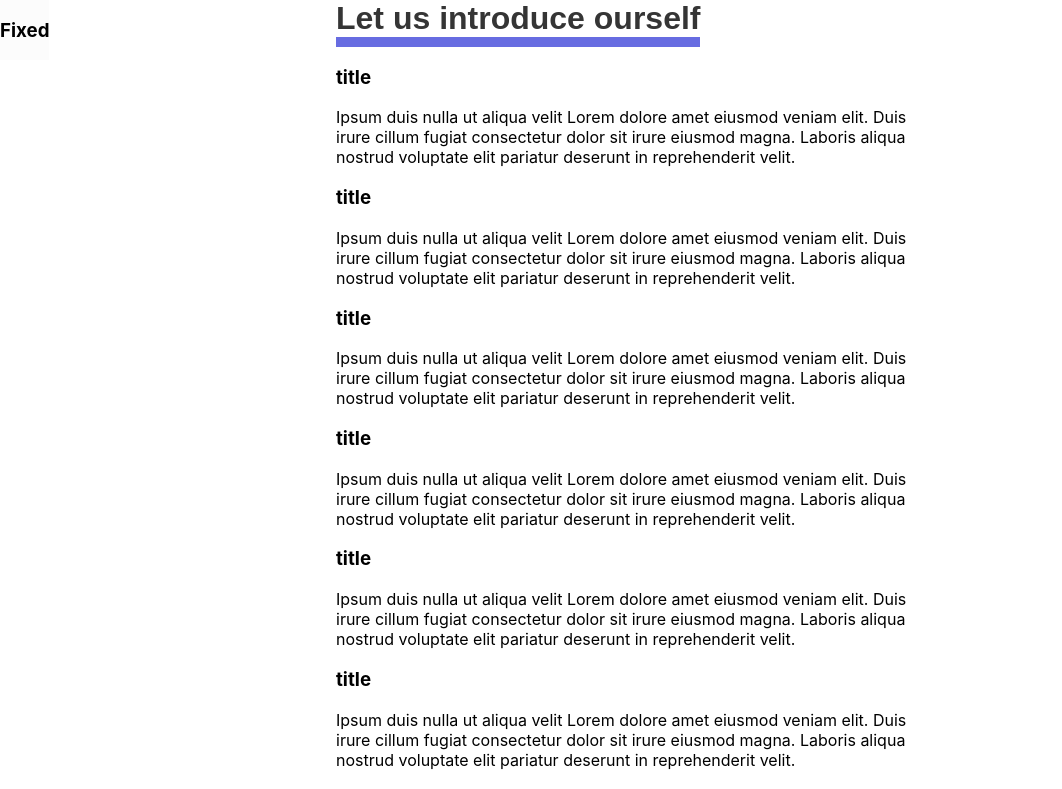
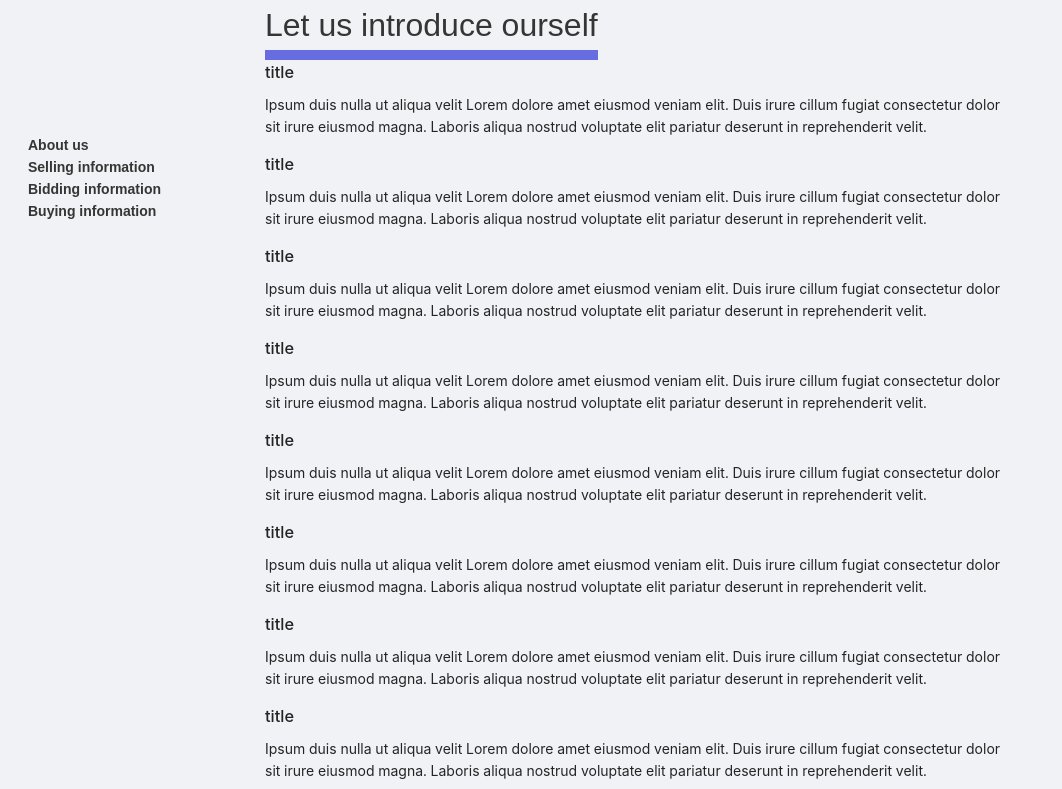
Before and after one commit to Petiazediter/CarAppRewrite, a React (Create React App) app in the folder car-app-frontend/: page /about in a window 1280 px wide. Shown: the top 789 px of the page, without its empty margins (0-1062 px from the left). Built offline with nearby package versions, Linux system fonts and the light colour scheme.

Commit message:
Wrap links to custom styled components.

```diff
--- a/car-app-frontend/src/components/about-page/About.tsx
+++ b/car-app-frontend/src/components/about-page/About.tsx
@@ -1,7 +1,6 @@
-import { thisExpression } from "@babel/types"
 import styled from "@emotion/styled"
 import { Layout } from 'antd'
-import { useState } from "react"
+import 'antd/dist/antd.css';
 
 const AboutHeader = styled('h1')({
     padding:0,
@@ -23,15 +22,26 @@ const Content = styled(Layout)({
 
 const FixedContent = styled(Layout)({
     left:0,
+    display:'block',
+    top:'120px',
     position:"fixed",
     maxWidth: 'none',
-    background: '#FCFCFC',
+    padding:0,
+    margin:0
+})
+
+const SideMenuLink = styled('a')({
+    textAlign:'left',
+    color: '#353535',
+    fontFamily: 'sans-serif',
+    fontWeight: 'bold',
+    padding:'1em'
 })
 
 const PageContent = styled(Layout)({
     position:'relative',
     alignSelf:'center',
-    width:'50%'
+    maxWidth:'750px'
 })
 
 export function About() {
@@ -39,10 +49,15 @@ export function About() {
     return (
     <Content>
         <FixedContent>
-            <h1>Fixed</h1>
+            <ol style={ {listStyle: 'none', padding: '1em', margin: 0}}>
+                <li><SideMenuLink href="#aboutus">About us</SideMenuLink></li>
+                <li><SideMenuLink href="#sell">Selling information</SideMenuLink></li>
+                <li><SideMenuLink href="#sell">Bidding information</SideMenuLink></li>
+                <li><SideMenuLink href="#sell">Buying information</SideMenuLink></li>
+            </ol>
         </FixedContent>
         <PageContent>
-            <AboutHeader>Let us introduce ourself</AboutHeader>
+            <AboutHeader id="aboutus">Let us introduce ourself</AboutHeader>
             <TestData/>
         </PageContent>
    </Content>)
```
